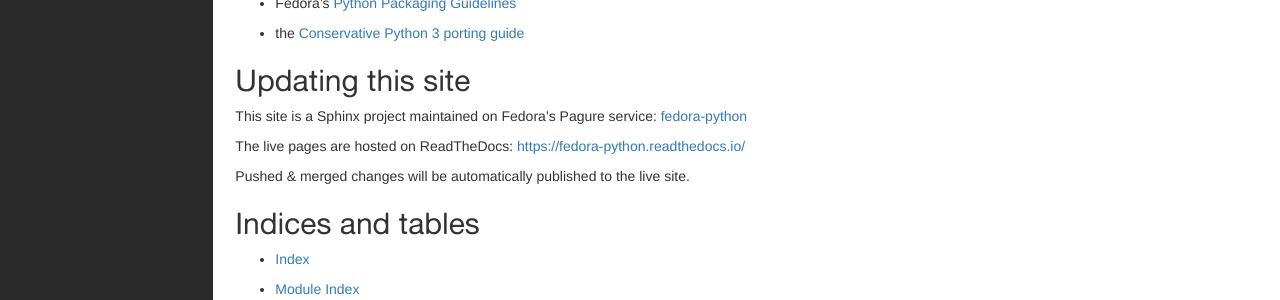
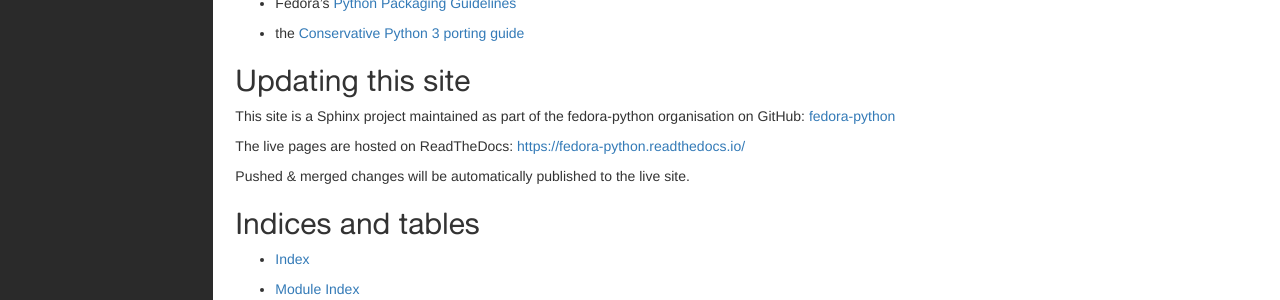
Before and after one commit to fedora-python/fedora-python, a Sphinx documentation site: the page built from docs/index.rst, in a window 1280 px wide. Shown: the part 1104-1404 px from the top of the page. Built offline with Sphinx 7.4.7, drawn with Linux system fonts in a browser that asks for light colours.

Commit message:
Move the repo to GitHub (at least for now)
Pagure's native docs hosting and ReadTheDocs integration
both hit problems:

* SVG rendering bug: https://pagure.io/pagure/issue/2532
* RTD hook problems: https://pagure.io/pagure/issue/2522

Since the Fedora Python SIG already has several repos
in its GitHub org, the simplest fix is to locate this
there as well.

```diff
--- a/docs/index.rst
+++ b/docs/index.rst
@@ -79,14 +79,14 @@ __ FLP-source-repo_
 Updating this site
 ------------------
 
-This site is a Sphinx project maintained on Fedora's Pagure service:
-`fedora-python`_
+This site is a Sphinx project maintained as part of the fedora-python
+organisation on GitHub: `fedora-python`_
 
 The live pages are hosted on ReadTheDocs: https://fedora-python.readthedocs.io/
 
 Pushed & merged changes will be automatically published to the live site.
 
-.. _fedora-python: https://pagure.io/fedora-python/fedora-python
+.. _fedora-python: https://github.com/fedora-python/fedora-python
 
 Indices and tables
 ------------------
```
Also changed, not shown: other parts of docs/index.rst (+1 -1 lines).
